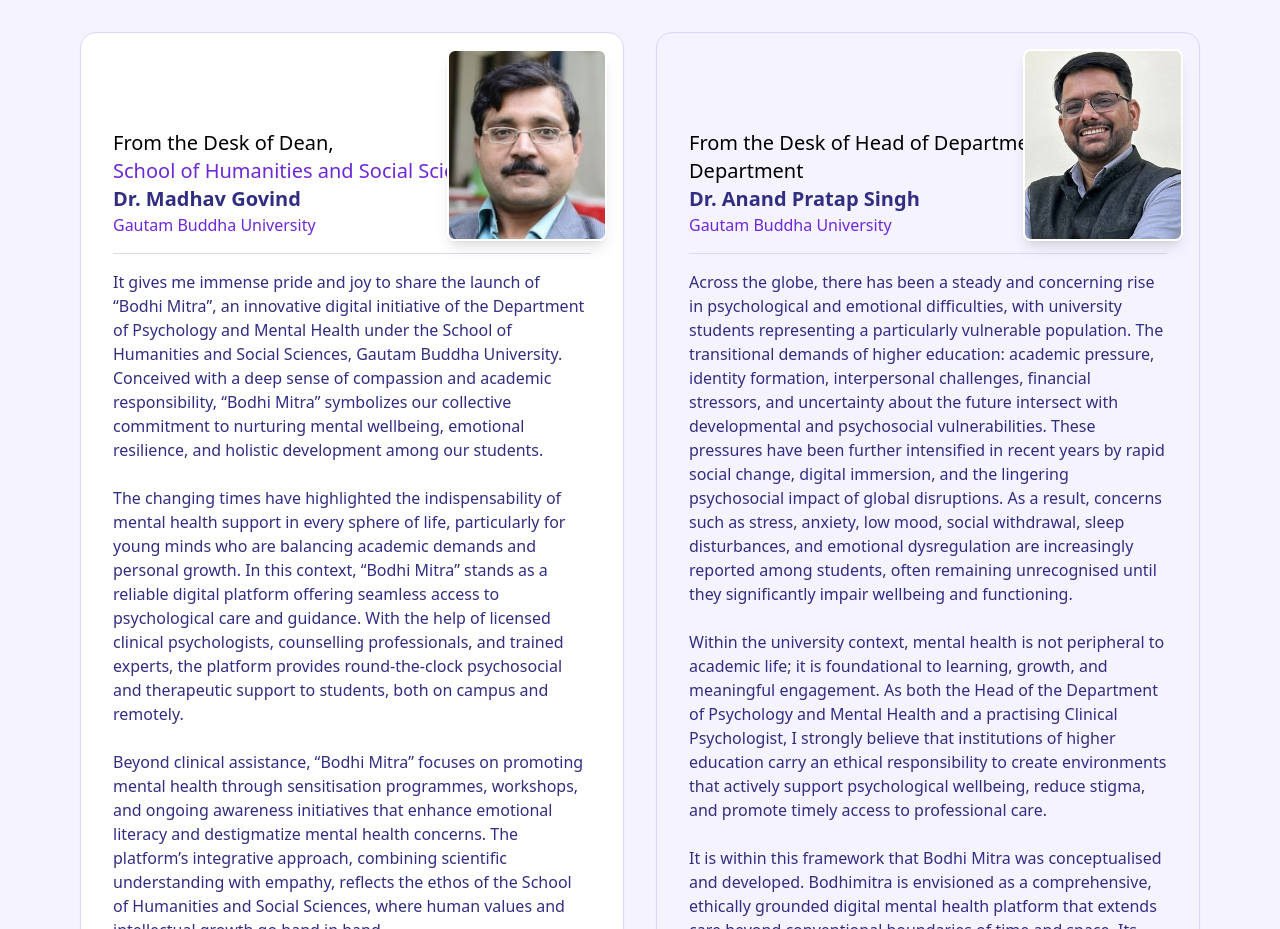
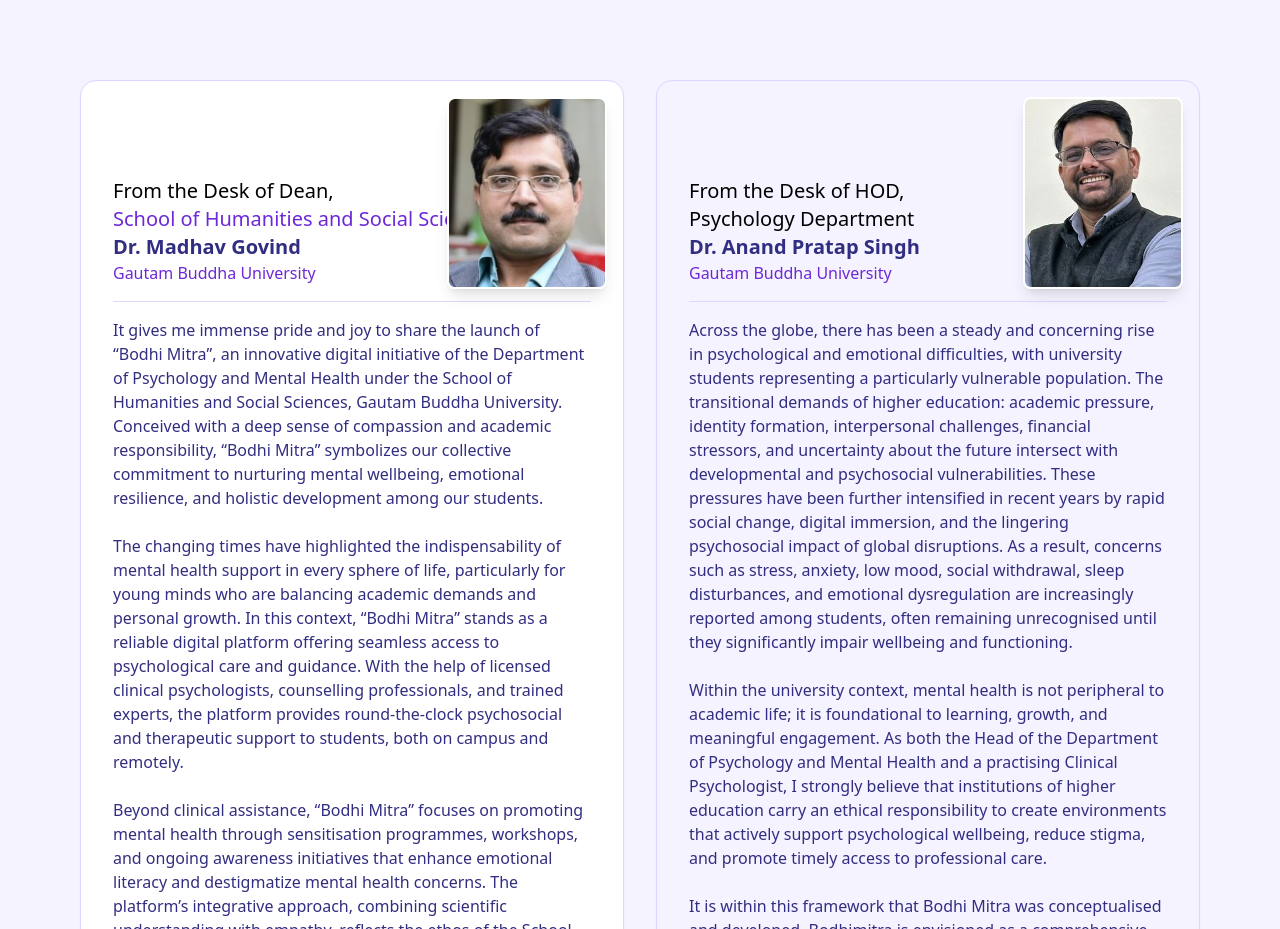
Before and after one commit to abhinavkumar005/Bodhi-Mitra-Solace-to-your-Mind-, a React (Create React App) app in the folder bodhi-mitra-frontend/: page /about in a window 1280 px wide. Shown: the part 1600-2529 px from the top of the page. Built offline with nearby package versions, Linux system fonts and the light colour scheme; no server answers.

Commit message:
About Us

```diff
--- a/bodhi-mitra-frontend/src/pages/AboutUs.jsx
+++ b/bodhi-mitra-frontend/src/pages/AboutUs.jsx
@@ -113,6 +113,7 @@
                   <h5 className="text-lg md:text-xl font-italic text-[#11111]">From the Desk of Vice Chancellor</h5>
                   <h3 className="text-lg md:text-xl font-bold text-[#312E81]">Prof. Rana Pratap Singh</h3>
                   <p className="text-[#6D28D9]">Vice Chancellor, Gautam Buddha University</p>
+                  <br /><br />
                 </div>
 
                 <div className="pt-4 border-t border-[#DDD6FE]">
@@ -207,6 +208,7 @@
                   <h5 className="text-lg md:text-xl font-italic text-[#6D28D9]">School of Humanities and Social Sciences</h5>
                   <h3 className="text-lg md:text-xl font-bold text-[#312E81]">Dr. Madhav Govind</h3>
                   <p className="text-[#6D28D9]">Gautam Buddha University</p>
+
                 </div>
 
                 <div className="pt-4 border-t border-[#DDD6FE]">
@@ -245,9 +247,12 @@
                 </div>
 
                 <div className="mb-4 pt-16">
-                  <h5 className="text-lg md:text-xl font-italic text-[#11111]">From the Desk of Head of Department, Psychology Department</h5>
+                  <h5 className="text-lg md:text-xl font-italic text-[#11111]">From the Desk of HOD, </h5>
+                  <h5 className="text-lg md:text-xl font-italic text-[#11111]">Psychology Department</h5>
+
                   <h3 className="text-lg md:text-xl font-bold text-[#312E81]">Dr. Anand Pratap Singh</h3>
                   <p className="text-[#6D28D9]">Gautam Buddha University</p>
+
                 </div>
 
                 <div className="pt-4 border-t border-[#DDD6FE]">
```
